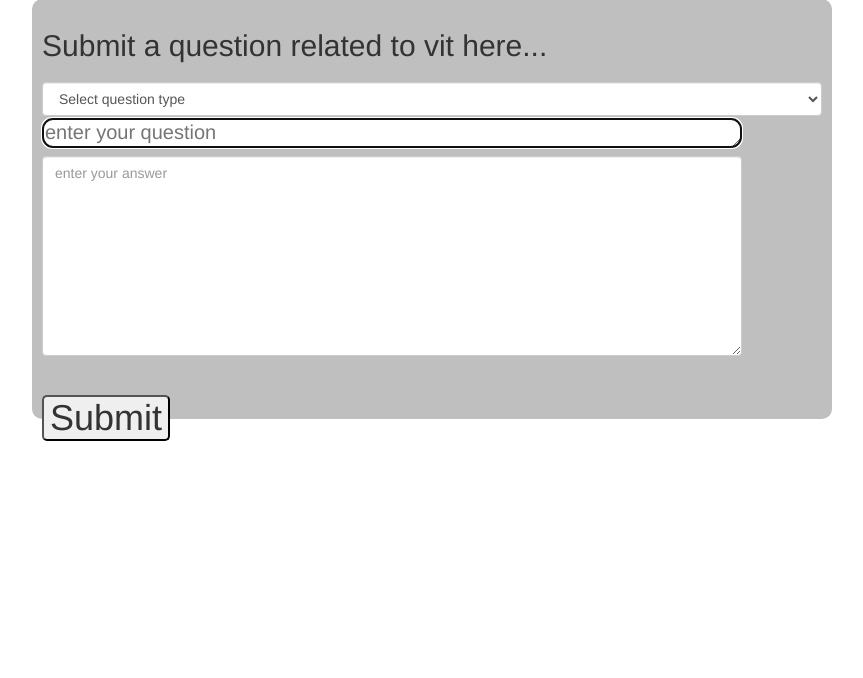
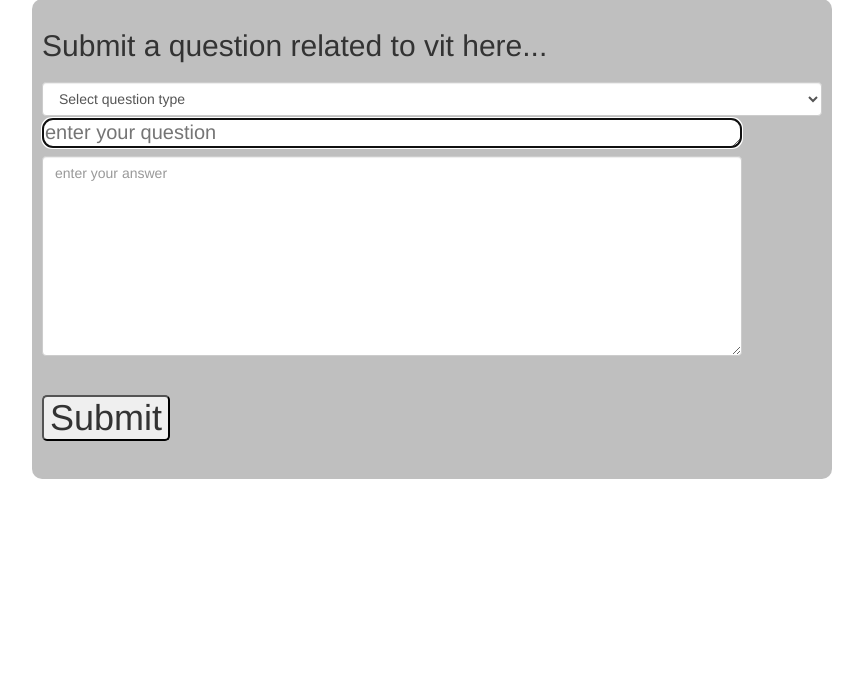
Before and after one commit to GDGVIT/chatbot-Q-A-Portal, a Python web app: template template/index.html in a window 1280 px wide. Shown: the part 111-789 px from the top of the page, without its empty margins (208-1071 px from the left). Before the commit the page ends 552 px from the top, so only its background shows below. Run offline with Jinja, Linux system fonts and the light colour scheme; the template is opened without the code that fills it, so the values that code supplies are empty; some libraries are stand-ins or nearby versions.

Commit message:
slight change in html

```diff
--- a/static/style.css
+++ b/static/style.css
@@ -19,7 +19,7 @@ body{
 	margin:  100px auto 500px auto;
 	padding: 10px 10px 10px 10px;
 	width: 800px;
-    height: 420px;
+    height: 480px;
 	box-sizing: relative;
     background-color: rgba(128,128,128,0.5);
     border-radius: 10px;
```
